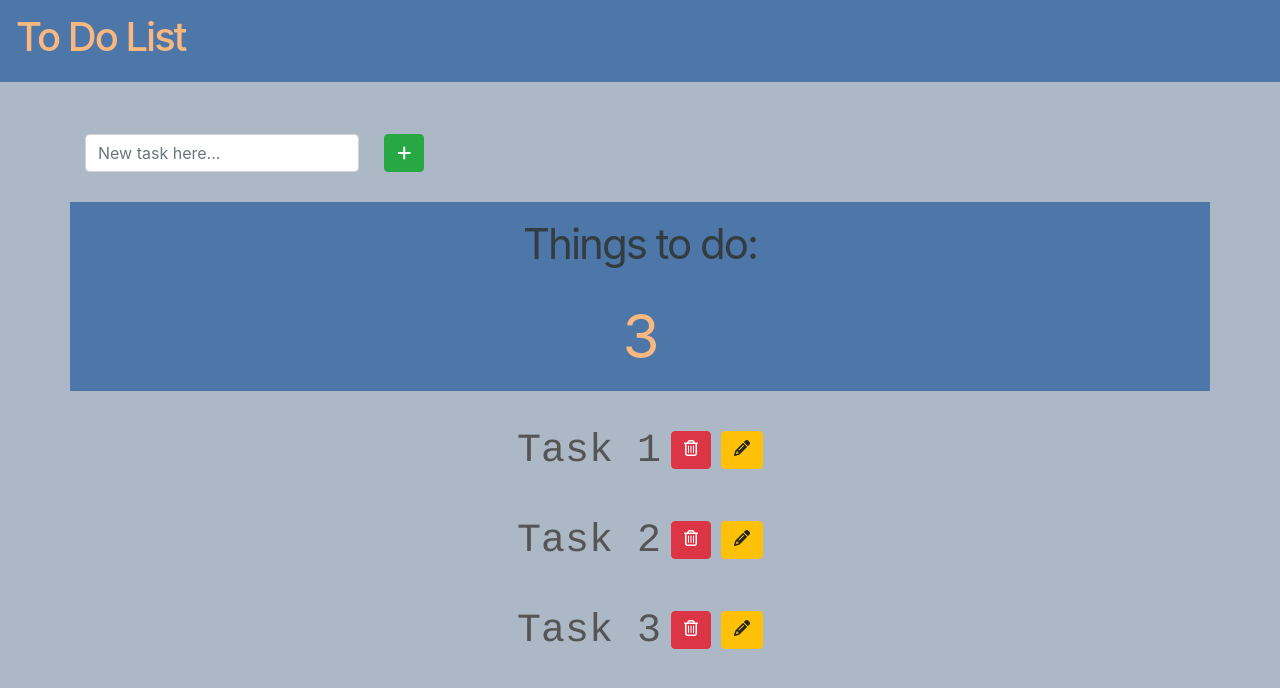
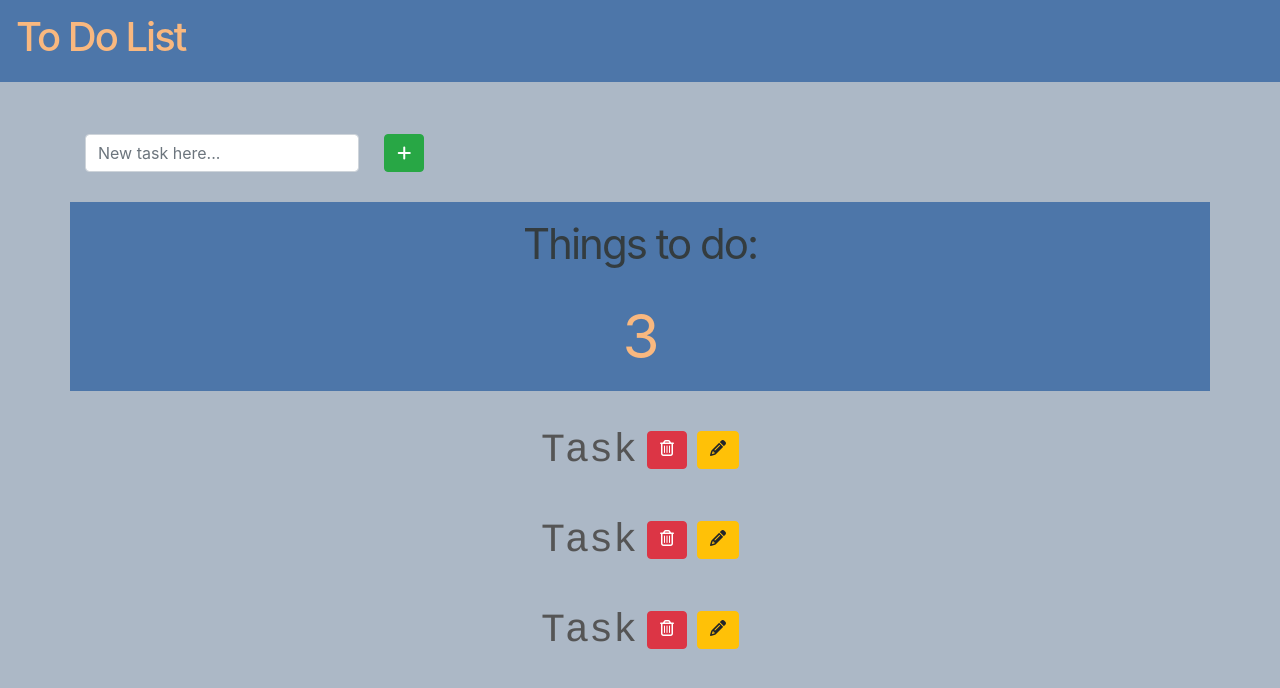
Before and after one commit to dorarad17/todo-app-frontend, a React (Create React App) app: page / in a window 1280 px wide. Shown: the top 688 px of the page. Built offline with nearby package versions, Linux system fonts and the light colour scheme.

Commit message:
changed tasks component from multiple tasks to one task and rendered multiple times

```diff
--- a/src/App.js
+++ b/src/App.js
@@ -7,7 +7,7 @@ import Title from "./components/Title";
 import NewTask from "./components/NewTask";
 import Background from "./components/Background";
 import Total from "./components/Total";
-import Tasks from "./components/Tasks";
+import Task from "./components/Tasks";
 
 class App extends React.Component {
 	render() {
@@ -18,7 +18,9 @@ class App extends React.Component {
 				<Nav />
 				<NewTask />
 				<Total />
-				<Tasks />
+				<Task />
+				<Task />
+				<Task />
 			</div>
 		);
 	}
--- a/src/components/Tasks.js
+++ b/src/components/Tasks.js
@@ -1,36 +1,12 @@
 import React from "react";
 
-class Tasks extends React.Component {
+class Task extends React.Component {
 	render() {
 		return (
 			<div classNameName="container">
 				<div className="row item text-center">
 					<div className="col-12">
-						Task 1
-						<button type="button" className="btn btn-space btn-danger">
-							<i className="far fa-trash-alt"></i>
-						</button>
-						<button type="button" className="btn btn-space btn-warning">
-							<i className="fas fa-pencil-alt"></i>
-						</button>
-					</div>
-				</div>
-
-				<div className="row item text-center">
-					<div className="col-12">
-						Task 2
-						<button type="button" className="btn btn-space btn-danger">
-							<i className="far fa-trash-alt"></i>
-						</button>
-						<button type="button" className="btn btn-space btn-warning">
-							<i className="fas fa-pencil-alt"></i>
-						</button>
-					</div>
-				</div>
-
-				<div className="row item text-center">
-					<div className="col-12">
-						Task 3
+						Task
 						<button type="button" className="btn btn-space btn-danger">
 							<i className="far fa-trash-alt"></i>
 						</button>
@@ -44,4 +20,4 @@ class Tasks extends React.Component {
 	}
 }
 
-export default Tasks;
+export default Task;
```
